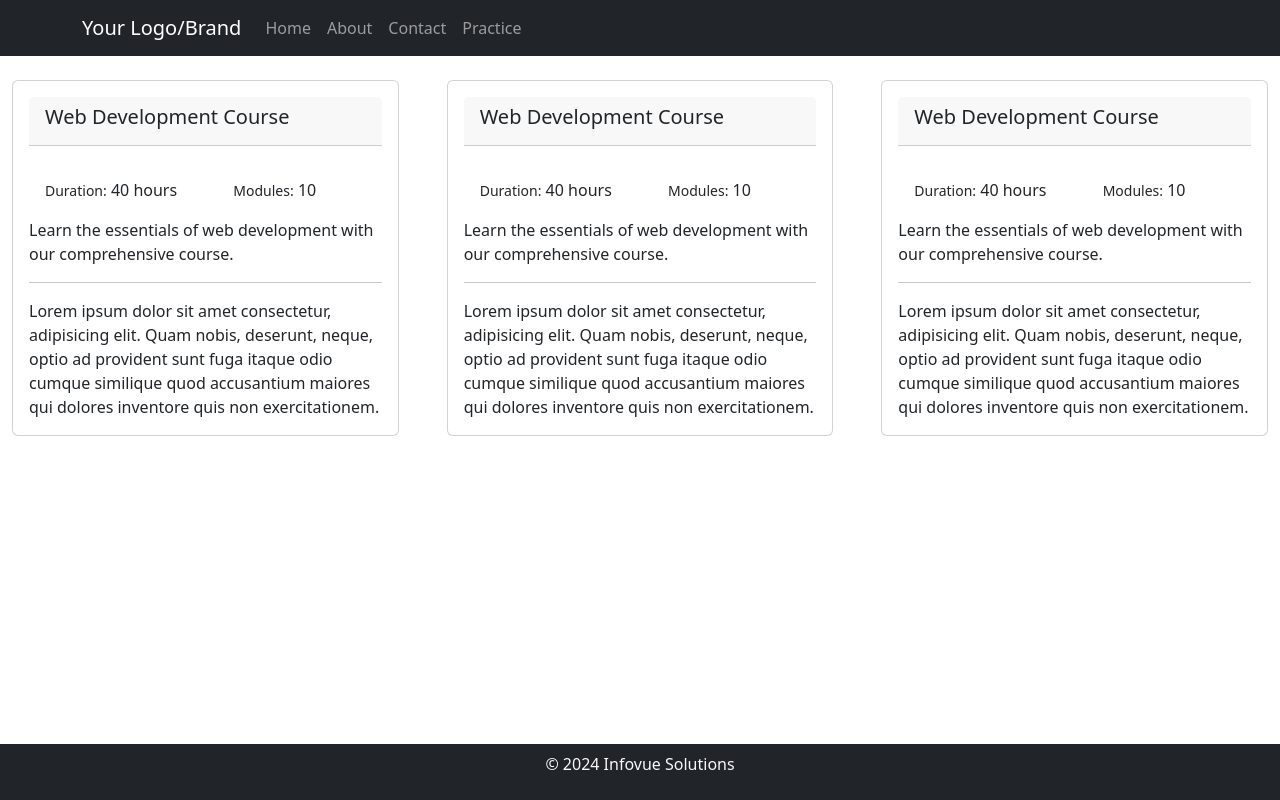
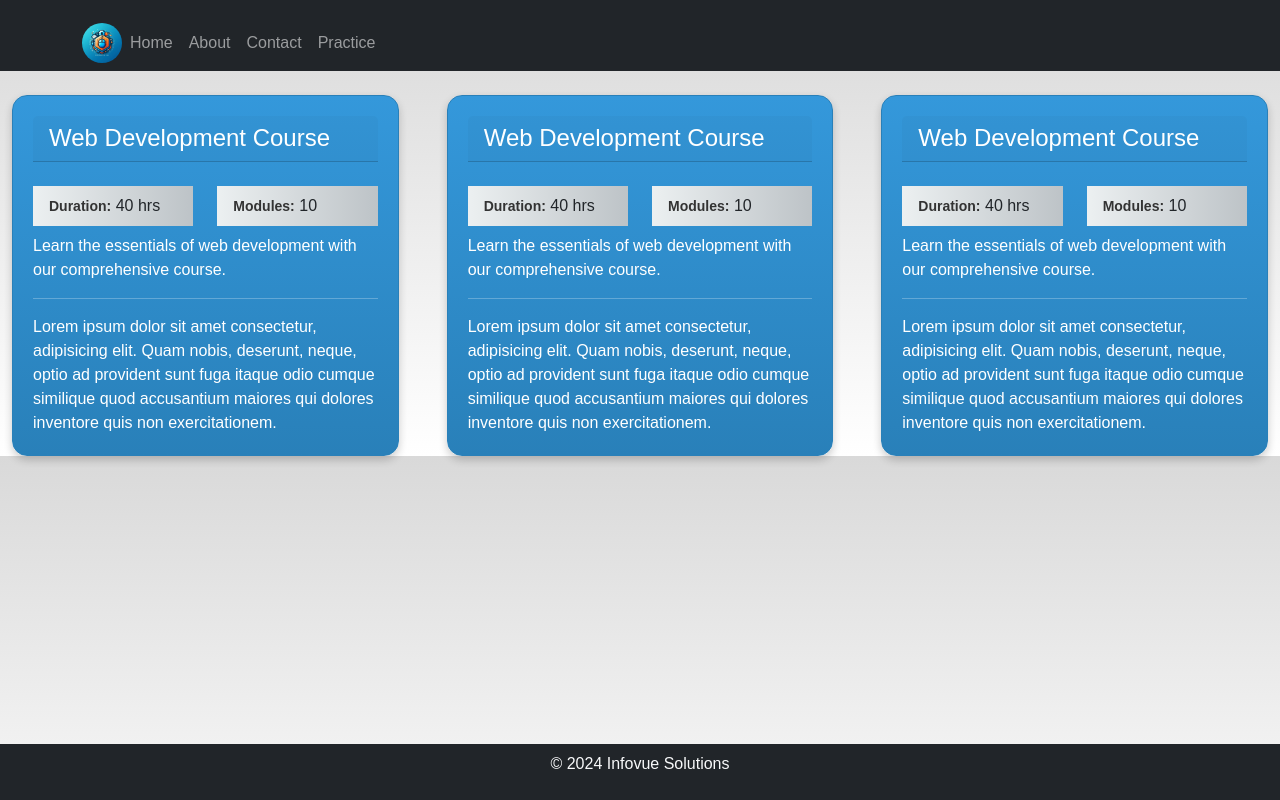
Before and after one commit to BharatFantasyzone/CodeMAstersHub, a plain HTML site: page courses.html in a window 1280 px wide. Drawn offline with nearby package versions, Linux system fonts and the light colour scheme.

Commit message:
made changes based on the second review

```diff
--- a/assets/css/style_courses.css
+++ b/assets/css/style_courses.css
@@ -1,13 +1,62 @@
-.courseCard {
-  text-decoration: none;
+/* Apply gradient background to the card */
+body {
+  background: linear-gradient(to bottom, #d9d9d9, #ffffff); /* Increased intensity gradient from light gray to white */
+  margin: 0;
+  padding: 0;
+  font-family: 'Arial', sans-serif;
 }
 
-.courseCard:link, .courseCard:visited {
+
+.card {
+  background: linear-gradient(to bottom, #3498db, #2980b9); /* Blue gradient background */
+  border: 1px solid #2980b9;
+  border-radius: 15px;
+  overflow: hidden;
+  box-shadow: 0 4px 8px rgba(0, 0, 0, 0.2);
+  color: #fff;
+}
+
+/* Adjust the card title styling */
+.card-title {
+  color: #fff;
+  font-size: 1.5rem;
+  margin-bottom: 0;
+}
+
+/* Style the module duration list items */
+.list-group-item {
+  background: linear-gradient(to right, #ecf0f1, #bdc3c7); /* Light gray gradient background for list items */
+  border: none;
+  border-radius: 8px;
+}
+
+/* Style the small text inside list items */
+.list-group-item small {
+  font-weight: bold;
   color: #333;
 }
 
+/* Add padding to the card body */
+.card-body {
+  padding: 20px;
+}
+
+/* Add margin to the card container */
+.container {
+  margin-top: 15px;
+}
+
+/* Style the link */
+.courseCard {
+  text-decoration: none;
+  color: inherit;
+}
+
+/* Add transition for a smooth hover effect */
 .courseCard:hover .card {
-  background-color: #a22eb10f;
+  box-shadow: 0 10px 20px rgba(0, 0, 0, 0.3);
+  transform: translateY(-5px);
+  transition: 0.3s ease-in-out;
 }
 
 .practiceButton {
@@ -24,3 +73,13 @@
 .practiceButton:hover {
   background-color: #0056b3;
 }
+
+.logo {
+  width: 40px;
+  height: auto;
+  border-radius: 50%; /* This makes the image a perfect circle, adjust as needed */
+}
+
+.module_duration {
+  background-color: rgb(82, 194, 82);
+}
--- a/assets/css/style_practice.css
+++ b/assets/css/style_practice.css
@@ -21,5 +21,5 @@ body {
 
 /* Hide the test results initially */
 #testResults {
-  display: none;
+  /* display: none; */
 }
--- a/courses.html
+++ b/courses.html
@@ -13,7 +13,7 @@
 <!-- Navbar -->
 <nav class="navbar navbar-expand-lg navbar-dark bg-dark">
   <div class="container">
-    <a class="navbar-brand" href="#">Your Logo/Brand</a>
+    <img class="logo" src="assets\images\logo.jpeg" alt="Image Not loaded">
     <button class="navbar-toggler" type="button" data-bs-toggle="collapse" data-bs-target="#navbarNav" aria-controls="navbarNav" aria-expanded="false" aria-label="Toggle navigation">
       <span class="navbar-toggler-icon"></span>
     </button>
@@ -50,7 +50,7 @@
             <div class="row">
               <div class="col-sm-6">
                 <ul class="list-group list-group-flush">
-                  <li class="list-group-item"><small>Duration:</small> 40 hours</li>
+                  <li class="list-group-item"><small>Duration:</small> 40 hrs</li>
                 </ul>
               </div>
               <br><br>
@@ -85,7 +85,7 @@
             <div class="row">
               <div class="col-sm-6">
                 <ul class="list-group list-group-flush">
-                  <li class="list-group-item"><small>Duration:</small> 40 hours</li>
+                  <li class="list-group-item"><small>Duration:</small> 40 hrs</li>
                 </ul>
               </div>
               <br><br>
@@ -120,7 +120,7 @@
             <div class="row">
               <div class="col-sm-6">
                 <ul class="list-group list-group-flush">
-                  <li class="list-group-item"><small>Duration:</small> 40 hours</li>
+                  <li class="list-group-item"><small>Duration:</small> 40 hrs</li>
                 </ul>
               </div>
               <br><br>
```
Also changed, not shown: index.html (+2 -2 lines), practice.html (+22 -12 lines), assets/images/courses_background.jpeg (added), assets/images/logo.jpeg (added).
